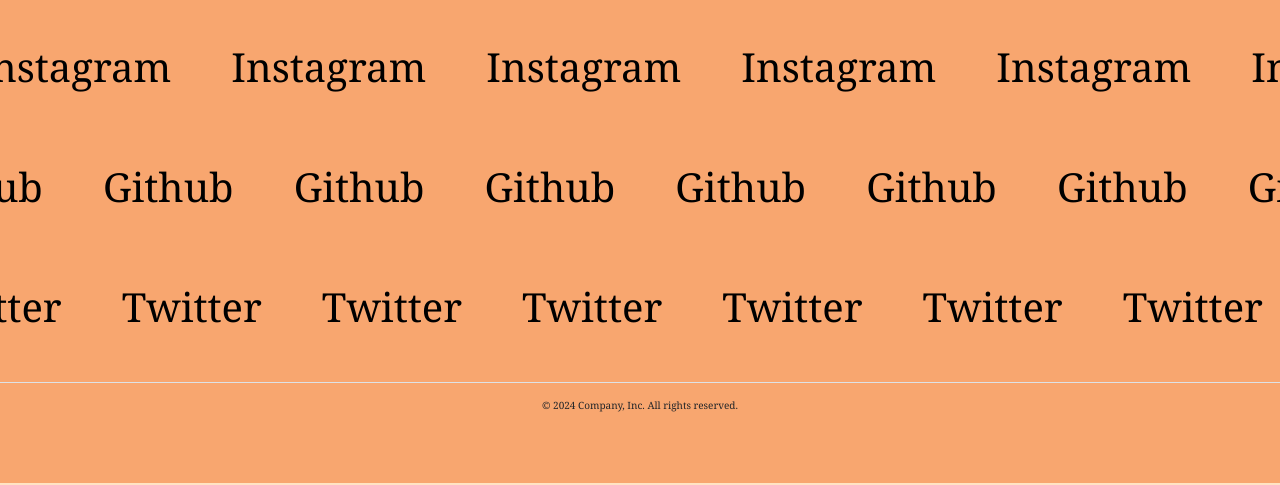
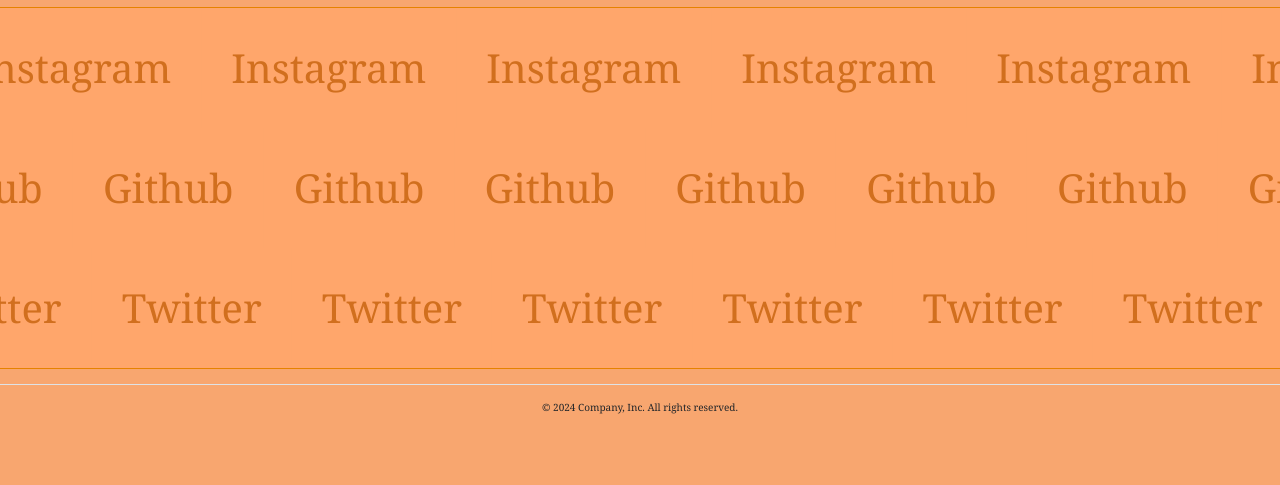
Before and after one commit to JuanFortez/PruebaProyectoMIXINS, a website: page index.html in a window 1280 px wide. Shown: the part 4401-4886 px from the top of the page. Drawn offline with nearby package versions, Linux system fonts and the light colour scheme; a web font is replaced by a local one.

Commit message:
agregue cambios al reel del footer

```diff
--- a/scss/components/_footer.scss
+++ b/scss/components/_footer.scss
@@ -24,6 +24,8 @@
         .marquee {
           width: 100%;
           overflow: hidden;
+          border-top: 1px solid #e68200;
+          border-bottom: 1px solid #e68200;
 
           .marquee-content {
             text-decoration: none;
@@ -37,7 +39,8 @@
               animation: marquee-animation 20s linear infinite;
 
               li {
-                color: rgb(0, 0, 0);
+                color: rgb(209, 111, 30);
+                background-color: #ffa66b;
                 font-size: 4rem;
                 padding: 30px;
                 transition: 0.6s;
@@ -47,7 +50,7 @@
                   scale: 1.1;
                   li {
                     background-color: #ff9853;
-                    color: white;
+                    color: #000;
                   }
               }
             }
```
Also changed, not shown: css/style.css, 1 other file.
